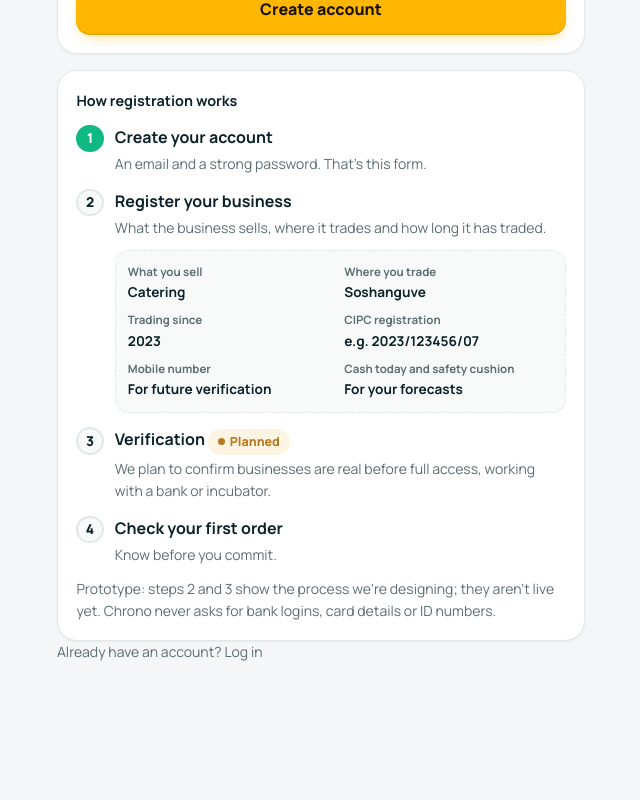
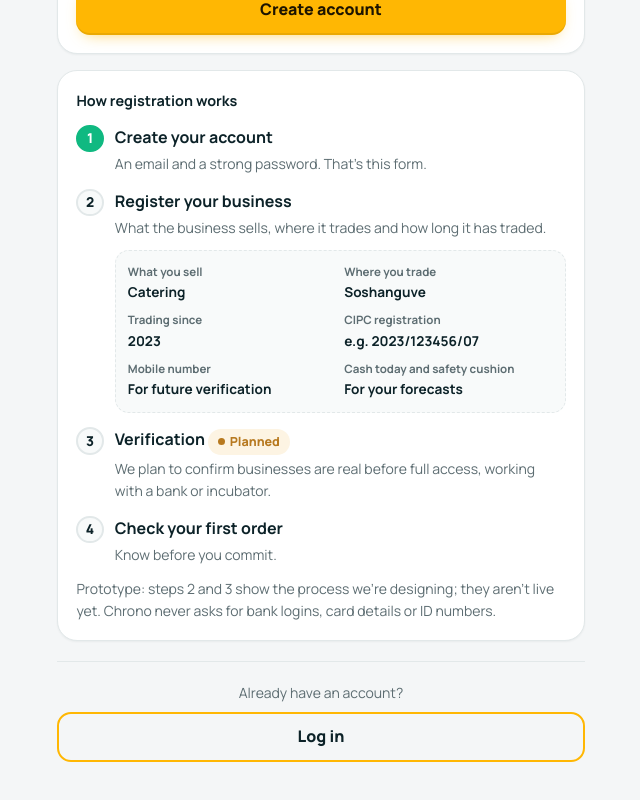
Before and after one commit to Character404/Chrono, a Next.js app: page /signup in a window 1280 px wide. Shown: the part 418-1218 px from the top of the page, without its empty margins (319-959 px from the left). Before the commit the page ends 1177 px from the top, so only its background shows below. Built offline with nearby package versions, Linux system fonts and the light colour scheme.

Commit message:
Highlighted Log in on sign-up; Log out in red

```diff
--- a/app/(app)/layout.tsx
+++ b/app/(app)/layout.tsx
@@ -20,7 +20,7 @@ export default async function AppLayout({ children }: { children: React.ReactNod
             Settings
           </Link>
         <form action={logout}>
-          <SubmitButton className="linkish" pendingLabel="Logging out">Log out</SubmitButton>
+          <SubmitButton className="linkish linkish-danger" pendingLabel="Logging out">Log out</SubmitButton>
         </form>
         </div>
       </header>
--- a/app/globals.css
+++ b/app/globals.css
@@ -2499,3 +2499,13 @@ details.more[open] > summary::before {
     margin-top: 1.75rem;
   }
 }
+
+/* Log out (and Logging out) in red. */
+.linkish-danger,
+.linkish-danger:hover {
+  color: var(--short);
+}
+
+.linkish-danger:hover {
+  background: var(--short-bg);
+}
--- a/app/signup/page.tsx
+++ b/app/signup/page.tsx
@@ -86,9 +86,12 @@ export default async function SignupPage({ searchParams }: { searchParams: Promi
           Prototype: steps 2 and 3 show the process we&apos;re designing; they aren&apos;t live yet. Chrono never asks for bank logins, card details or ID numbers.
         </p>
       </section>
-      <p className="small muted">
-        Already have an account? <Link href="/login">Log in</Link>
-      </p>
+      <div className="create-account">
+        <span className="small muted">Already have an account?</span>
+        <Link href="/login" className="btn btn-outline btn-wide" data-tour="login-link">
+          Log in
+        </Link>
+      </div>
     </main>
   );
 }
--- a/components/AutoTour.tsx
+++ b/components/AutoTour.tsx
@@ -225,7 +225,7 @@ export function TourHost() {
 
       // Clip 3 plays while we tap back to login and open the demo.
       const opened = (async () => {
-        await press('p a[href="/login"]');
+        await press('[data-tour="login-link"]');
         await waitFor(() => window.location.pathname === "/login", 6000);
         focusNow("demo");
         await press('[data-tour="demo"] button');
```
